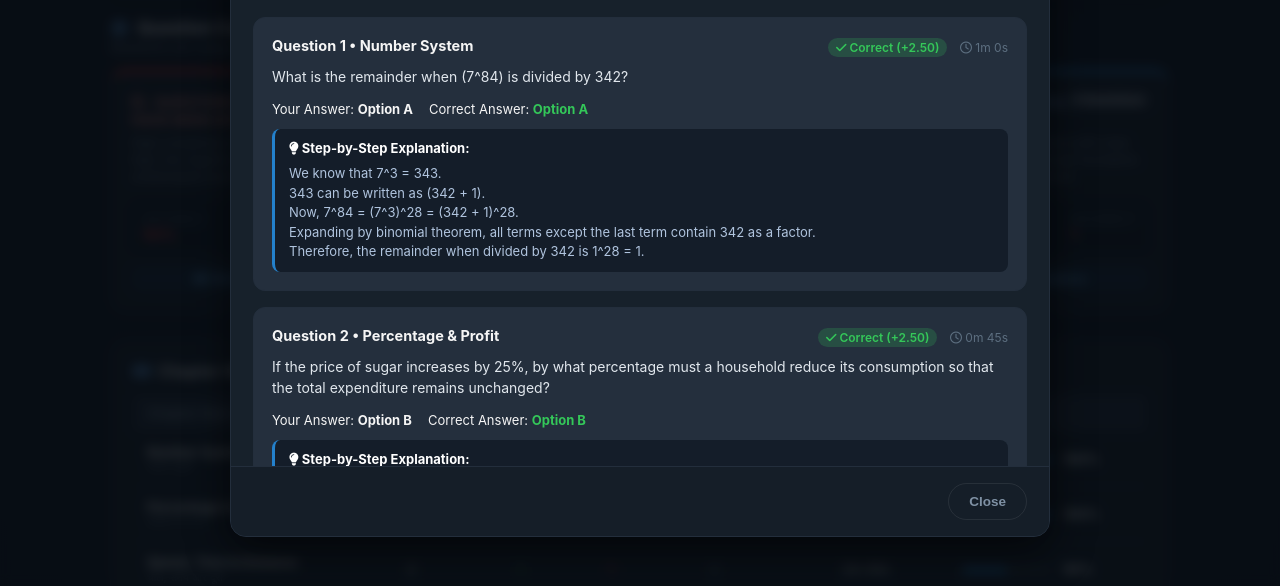
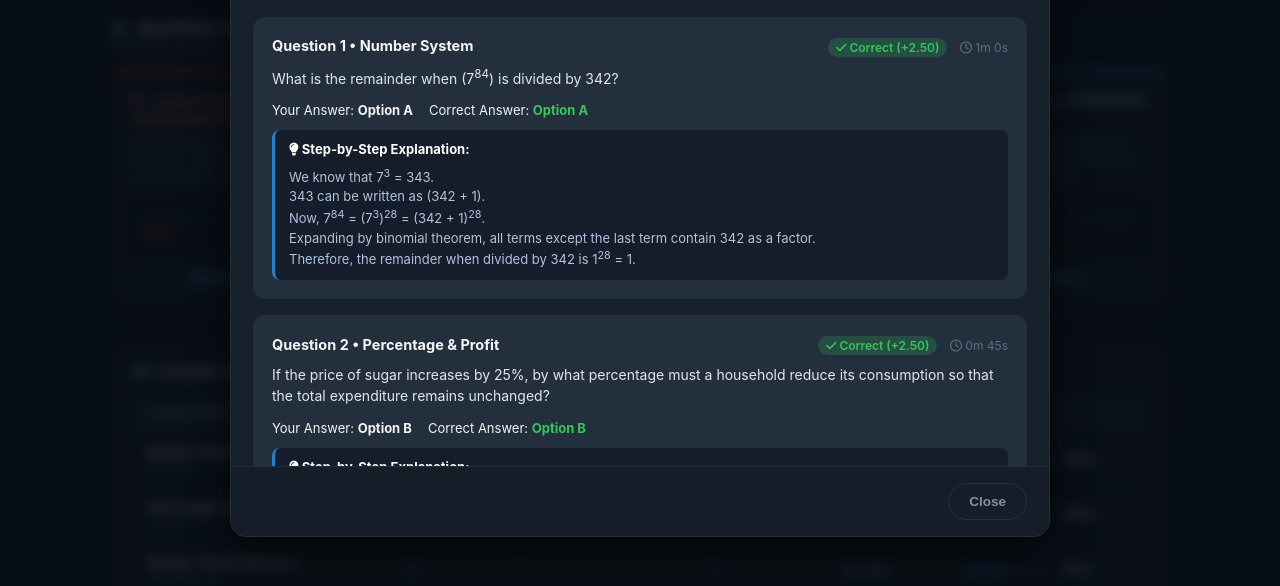
Before and after one commit to NextGenR/CSATv3, a plain HTML site: page analysis.html in a window 1280 px wide. Both pictures are taken after a click on the element 639 px from the left and 404 px from the top of the page. Shown: the part 214-800 px from the top of the page. Drawn offline with Linux system fonts and the light colour scheme; no server answers.

Commit message:
feat: automatic mathematical exponent formatting and clean statement rendering

```diff
--- a/analysis.html
+++ b/analysis.html
@@ -369,6 +369,18 @@
       setupModalListeners(resultData);
     });
 
+    function formatQuestionText(rawText) {
+      if (!rawText) return "";
+      let str = String(rawText);
+      const optIdx = str.search(/\n\s*\(?[aA]\)[\s\S]*$/);
+      if (optIdx !== -1) {
+        str = str.substring(0, optIdx).trim();
+      }
+      str = str.replace(/([0-9a-zA-Z\)]+)\^([0-9a-zA-Z\+]+)/g, "$1<sup>$2</sup>");
+      str = str.replace(/\n/g, "<br>");
+      return str;
+    }
+
     function generateSampleMockResult(baseList = CSAT_QUESTIONS) {
       // Realistic simulation: 8 correct, 2 incorrect, 80% accuracy, score = 20 - 1.66 = 18.33
       let correctCnt = 0;
@@ -688,7 +700,7 @@
               </div>
             </div>
 
-            <div class="tg-drill-statement">${q.statementEn}</div>
+            <div class="tg-drill-statement">${formatQuestionText(q.statementEn)}</div>
 
             <div style="display: flex; gap: 16px; margin-bottom: 12px; font-size: 13px;">
               <div>Your Answer: <strong>Option ${q.userChoice || "None"}</strong></div>
@@ -697,7 +709,7 @@
 
             <div class="tg-drill-solution">
               <strong><i class="fa-solid fa-lightbulb"></i> Step-by-Step Explanation:</strong>
-              <div style="margin-top: 6px; white-space: pre-line;">${q.explanationEn}</div>
+              <div style="margin-top: 6px; white-space: pre-line;">${formatQuestionText(q.explanationEn)}</div>
             </div>
           </div>
         `;
@@ -721,7 +733,7 @@
             Chapter: <strong>${q.chapter}</strong> &bull; Category: <strong>${q.categoryTitle}</strong> &bull; Attempt Rate: <strong>${q.attemptRate}%</strong>
           </div>
           <div class="tg-drill-statement" style="font-size: 15px; font-weight: 500;">
-            ${q.statementEn}
+            ${formatQuestionText(q.statementEn)}
           </div>
         </div>
 
```
Also changed, not shown: quiz.html (+17 -2 lines).
